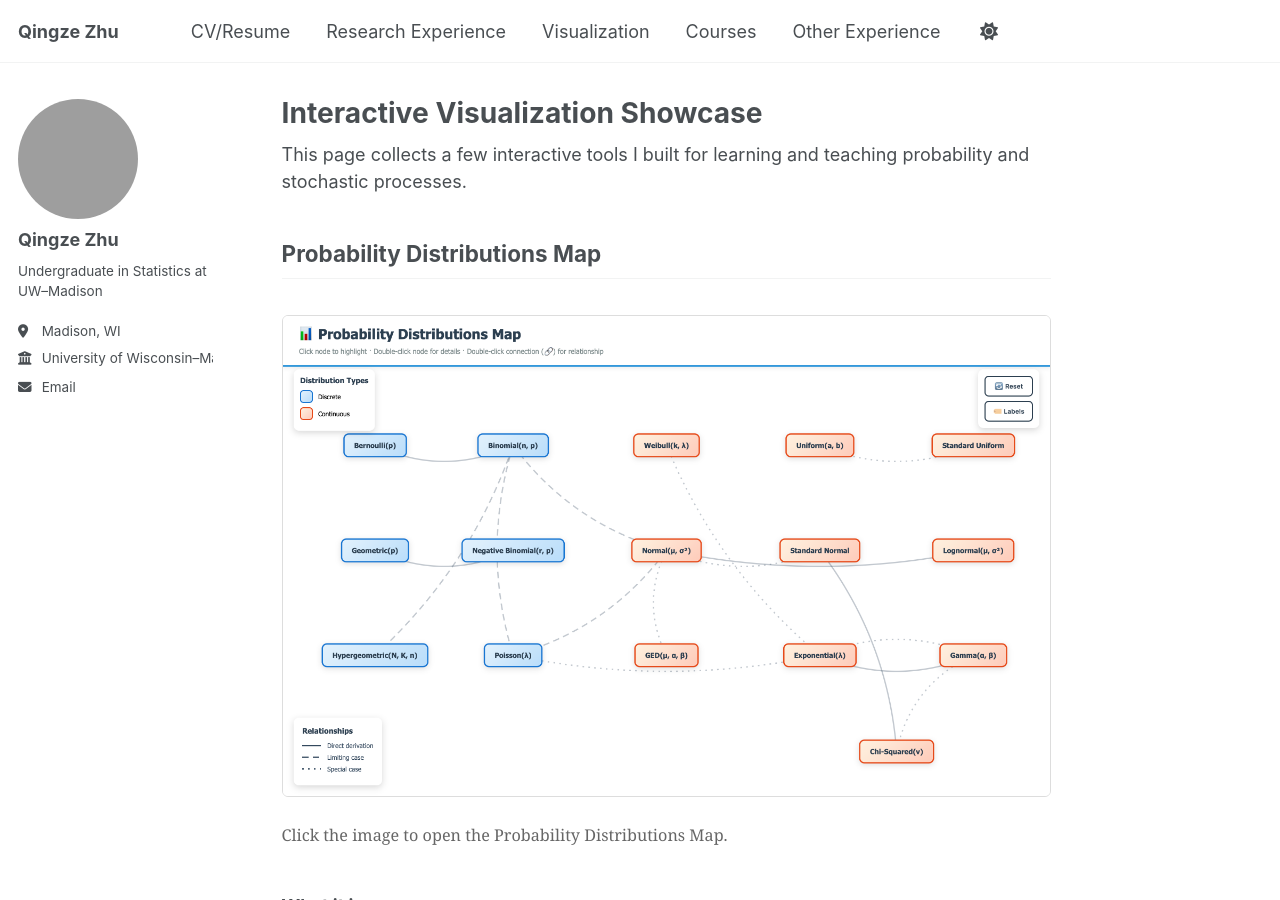
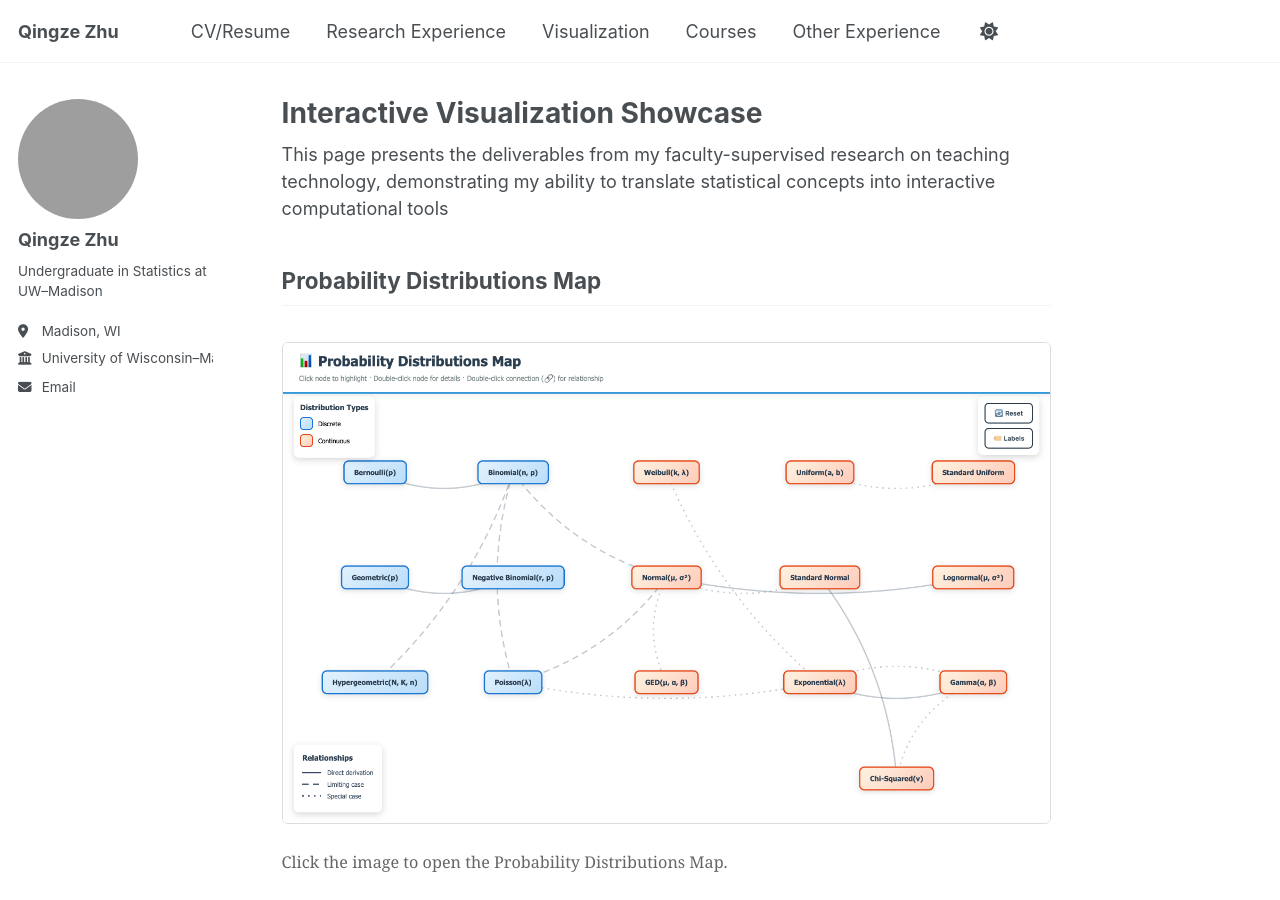
Before and after one commit to ZQZ0630/QingzeZhu-Personal-Webpage, a Jekyll site: the page built from _pages/visualization.md, in a window 1280 px wide and 900 px high. Built offline with Jekyll 4.4.1, drawn with Linux system fonts in a browser that asks for light colours; a script bundle is joined from its source files by our own code; library files that are not in the unit come from our copies.

Commit message:
Update introduction in visualization page
Revised introduction to reflect research deliverables and teaching technology.

```diff
--- a/_pages/visualization.md
+++ b/_pages/visualization.md
@@ -5,7 +5,7 @@ permalink: /visualization/
 author_profile: true
 ---
 
-This page collects a few interactive tools I built for learning and teaching probability and stochastic processes.
+This page presents the deliverables from my faculty-supervised research on teaching technology, demonstrating my ability to translate statistical concepts into interactive computational tools
 
 ## Probability Distributions Map
 
```
